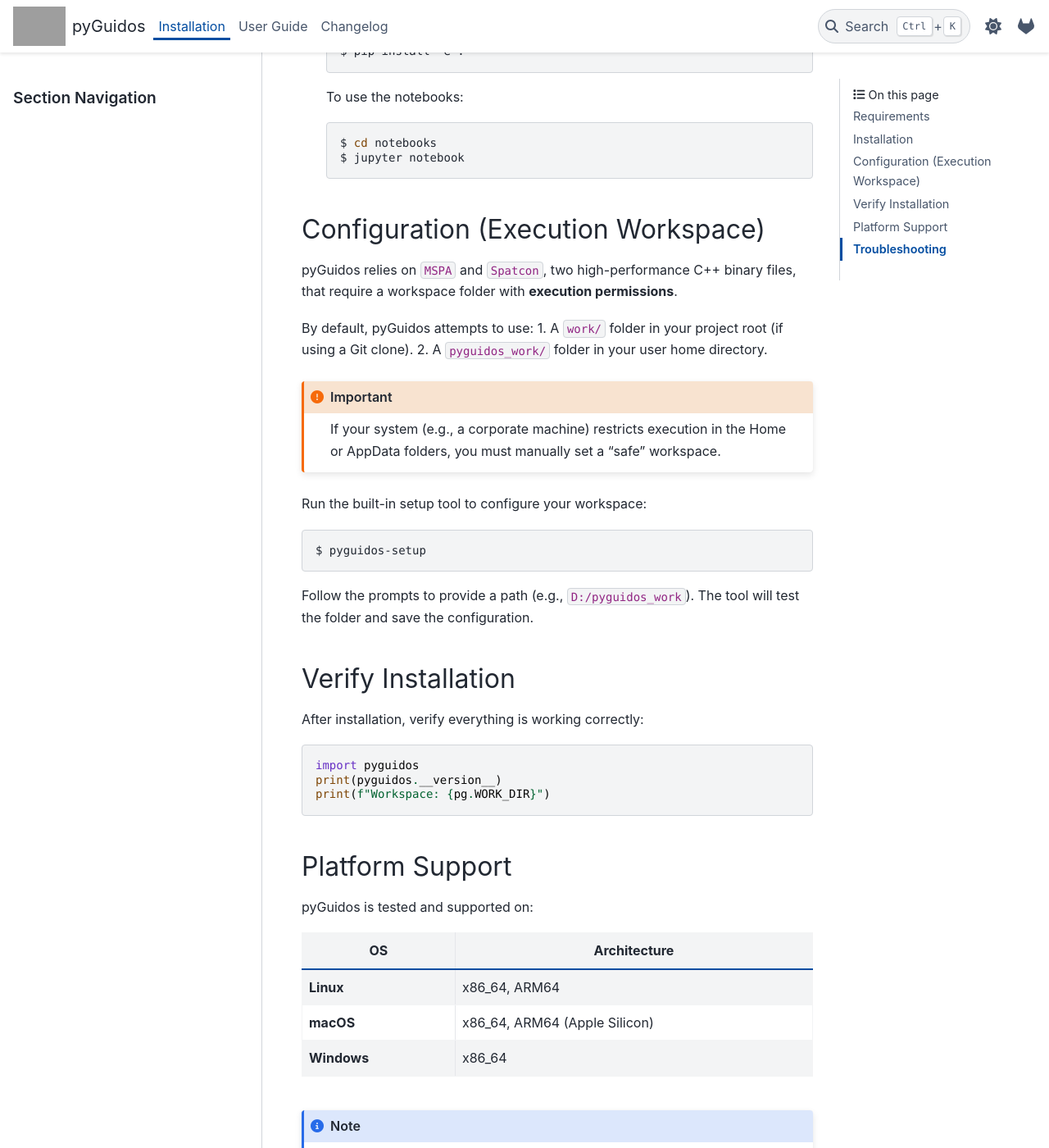
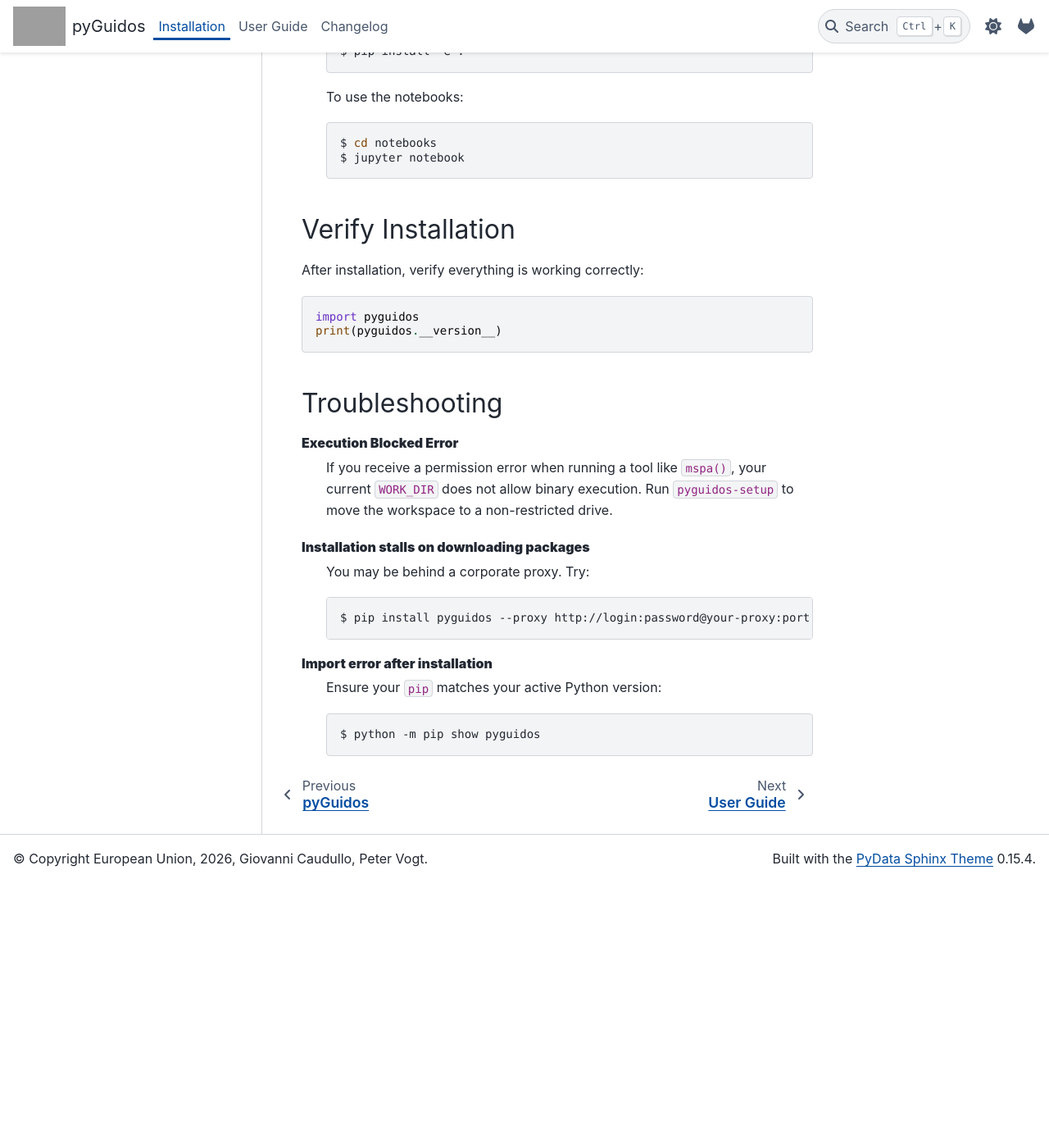
Before and after one commit to nonpenso/pyguidos, a Sphinx documentation site: the page built from docs/installation.rst, in a window 1280 px wide and 1400 px high, scrolled down 1372 px. Shown: the whole window at 82% size. Built offline with Sphinx 7.4.7 and the PyData theme 0.15.4, drawn with Linux system fonts in a browser that asks for light colours; after the commit the page ends 2449 px from its top, so only the background shows below that; some of the changed text lies outside the part shown; grey boxes are pictures that could not be loaded.

```diff
--- a/docs/index.rst
+++ b/docs/index.rst
@@ -10,7 +10,7 @@ pyGuidos
    :alt: Coverage Status
 
 .. image:: https://img.shields.io/badge/version-2.1.0-blue
-   :alt: Version 2.0.0
+   :alt: Version 2.1.0
 
 .. image:: https://img.shields.io/badge/license-EUPL--1.2-orange
    :target: https://joinup.ec.europa.eu/collection/eupl/eupl-text-eupl-12
--- a/docs/installation.rst
+++ b/docs/installation.rst
@@ -4,7 +4,7 @@ Installation
 Requirements
 ------------
 
-pyGuidos requires **Python 3.8 or higher** and the following dependencies,
+pyGuidos requires **Python >=3.8 and <=3.12** and the following dependencies,
 which are installed automatically with pip:
 
 .. list-table::
@@ -15,7 +15,7 @@ which are installed automatically with pip:
      - Minimum Version
      - Purpose
    * - numpy
-     - >=1.24, <2.1
+     - >=1.24, <2
      - Array operations
    * - rasterio
      - >=1.3
@@ -76,25 +76,6 @@ Installation
        $ cd notebooks
        $ jupyter notebook
 
-Configuration (Execution Workspace)
------------------------------------
-
-pyGuidos relies on ``MSPA`` and ``Spatcon``, two high-performance C++ binary files, that require a workspace folder with **execution permissions**.
-
-By default, pyGuidos attempts to use:
-1. A ``work/`` folder in your project root (if using a Git clone).
-2. A ``pyguidos_work/`` folder in your user home directory.
-
-.. important::
-   If your system (e.g., a corporate machine) restricts execution in the Home or AppData folders, you must manually set a "safe" workspace.
-
-Run the built-in setup tool to configure your workspace:
-
-.. code-block:: console
-
-    $ pyguidos-setup
-
-Follow the prompts to provide a path (e.g., ``D:/pyguidos_work``). The tool will test the folder and save the configuration.
 
 Verify Installation
 -------------------
@@ -105,29 +86,6 @@ After installation, verify everything is working correctly:
 
     import pyguidos
     print(pyguidos.__version__)
-    print(f"Workspace: {pg.WORK_DIR}")
-
-Platform Support
-----------------
-
-pyGuidos is tested and supported on:
-
-.. list-table::
-   :header-rows: 1
-   :widths: 30 70
-
-   * - OS
-     - Architecture
-   * - **Linux**
-     - x86_64, ARM64
-   * - **macOS**
-     - x86_64, ARM64 (Apple Silicon)
-   * - **Windows**
-     - x86_64
-
-.. note::
-    The underlying GuidosToolbox binaries (MSPA, Spatcon) are platform-specific
-    and are bundled automatically with the package for all supported platforms.
 
 Troubleshooting
 ---------------
--- a/pyproject.toml
+++ b/pyproject.toml
@@ -31,7 +31,7 @@ classifiers = [
     "Topic :: Scientific/Engineering :: GIS",
 ]
 dependencies = [
-    "numpy>=1.24, <2.1",
+    "numpy>=1.24, <2",
     "rasterio>=1.3",
     "scipy>=1.10",
     "matplotlib>=3.5",
```
Also changed, not shown: README.md (+16 -11 lines).
